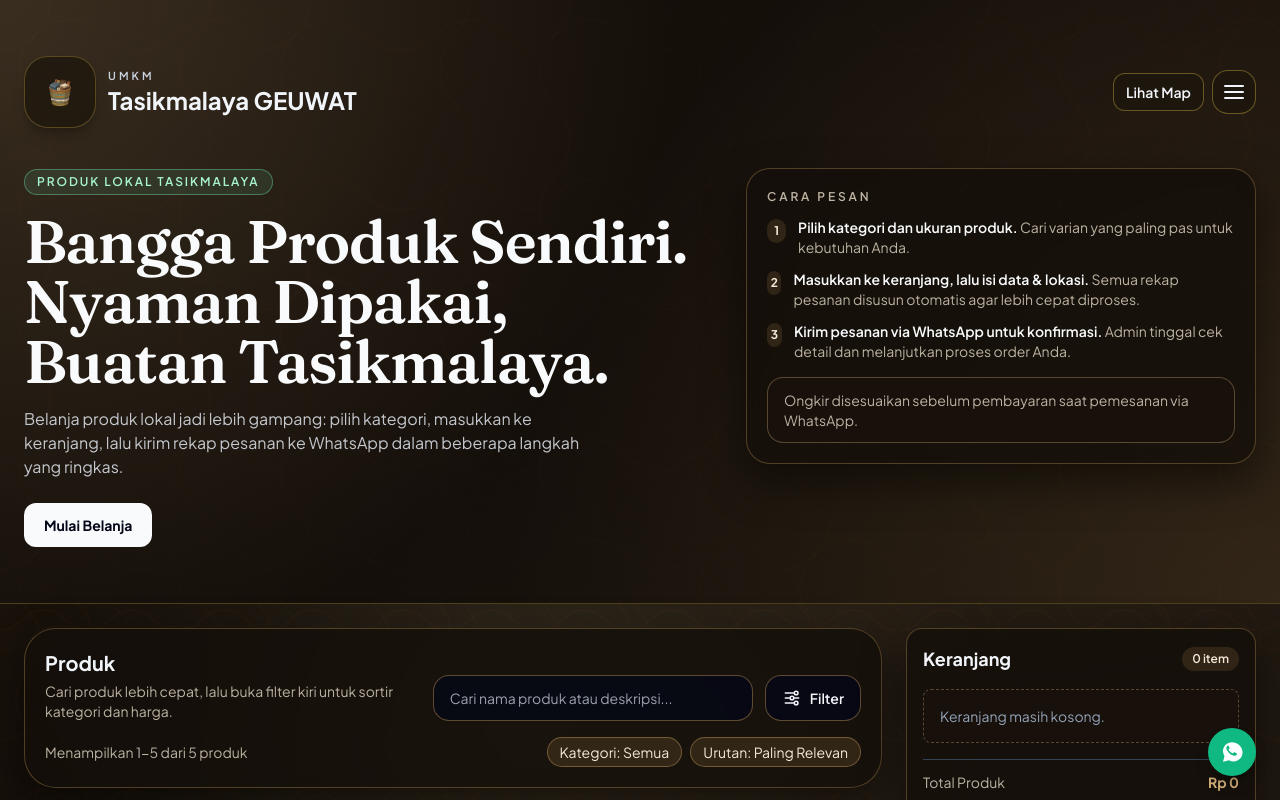
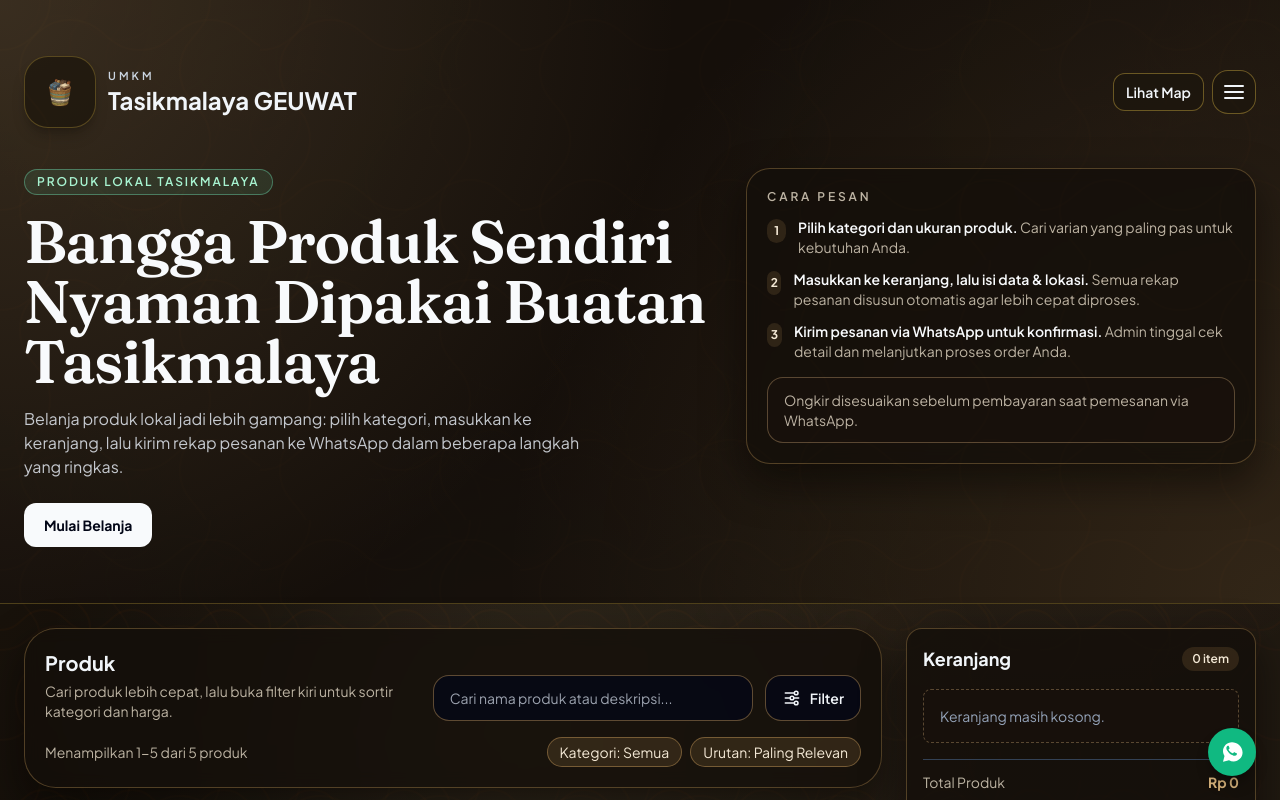
Before and after one commit to usaha-website/UMKM-TASIKMALAYA, a Next.js app: page / in a window 1280 px wide. Shown: the top 800 px of the page. Built offline with nearby package versions, Linux system fonts and the light colour scheme.

Commit message:
Remove punctuation from hero titles

```diff
--- a/app/jasa-website/page.tsx
+++ b/app/jasa-website/page.tsx
@@ -27,7 +27,7 @@ export default function JasaWebsitePage() {
         chatUrl={consultationUrl}
         mapUrl={storeConfig.storeMapUrl}
         eyebrow="Jasa Website"
-        title="Landing page toko yang tidak cuma bagus, tapi benar-benar bantu closing."
+        title="Landing page toko yang tidak cuma bagus tapi benar benar bantu closing"
         description="Kami rancang halaman jualan yang ringan, jelas, dan diarahkan untuk mendorong klik WhatsApp. Cocok untuk UMKM yang ingin tampil profesional tanpa bikin calon pembeli bingung."
         primaryAction={{
           href: '#paket-jasa',
--- a/app/partner-umkm/page.tsx
+++ b/app/partner-umkm/page.tsx
@@ -27,7 +27,7 @@ export default function PartnerUmkmPage() {
         chatUrl={consultationUrl}
         mapUrl={storeConfig.storeMapUrl}
         eyebrow="Partner UMKM"
-        title="Gabung sebagai partner UMKM dan buat usaha Anda lebih siap naik kelas."
+        title="Gabung sebagai partner UMKM dan buat usaha Anda lebih siap naik kelas"
         description="Kami bantu rapikan data usaha, komunikasi awal, dan pilihan pembayaran supaya proses gabung terasa jelas, cepat, dan profesional sejak kontak pertama."
         primaryAction={{
           href: '#form-partner',
--- a/components/StoreHeader.tsx
+++ b/components/StoreHeader.tsx
@@ -71,7 +71,7 @@ export default function StoreHeader({
   chatUrl,
   mapUrl,
   eyebrow = 'Produk Lokal Tasikmalaya',
-  title = 'Bangga Produk Sendiri. Nyaman Dipakai, Buatan Tasikmalaya.',
+  title = 'Bangga Produk Sendiri Nyaman Dipakai Buatan Tasikmalaya',
   description = 'Setiap pembelian produk lokal berarti kamu ikut menghidupkan UMKM Tasikmalaya GEUWAT. Kualitas kami jaga, harga tetap masuk akal, dan uangnya berputar kembali untuk warga sendiri.',
   primaryAction = {
     href: '#produk',
```
